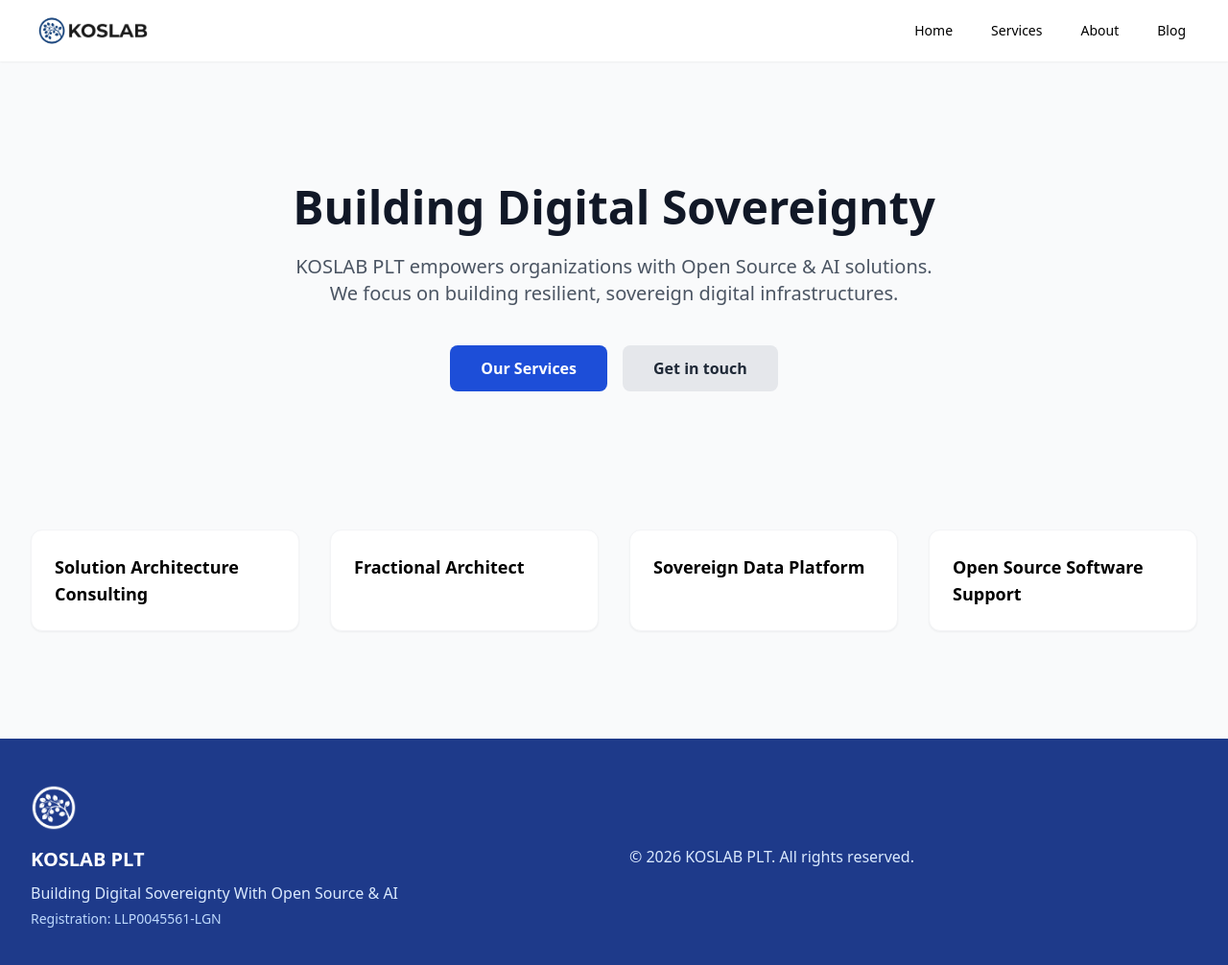
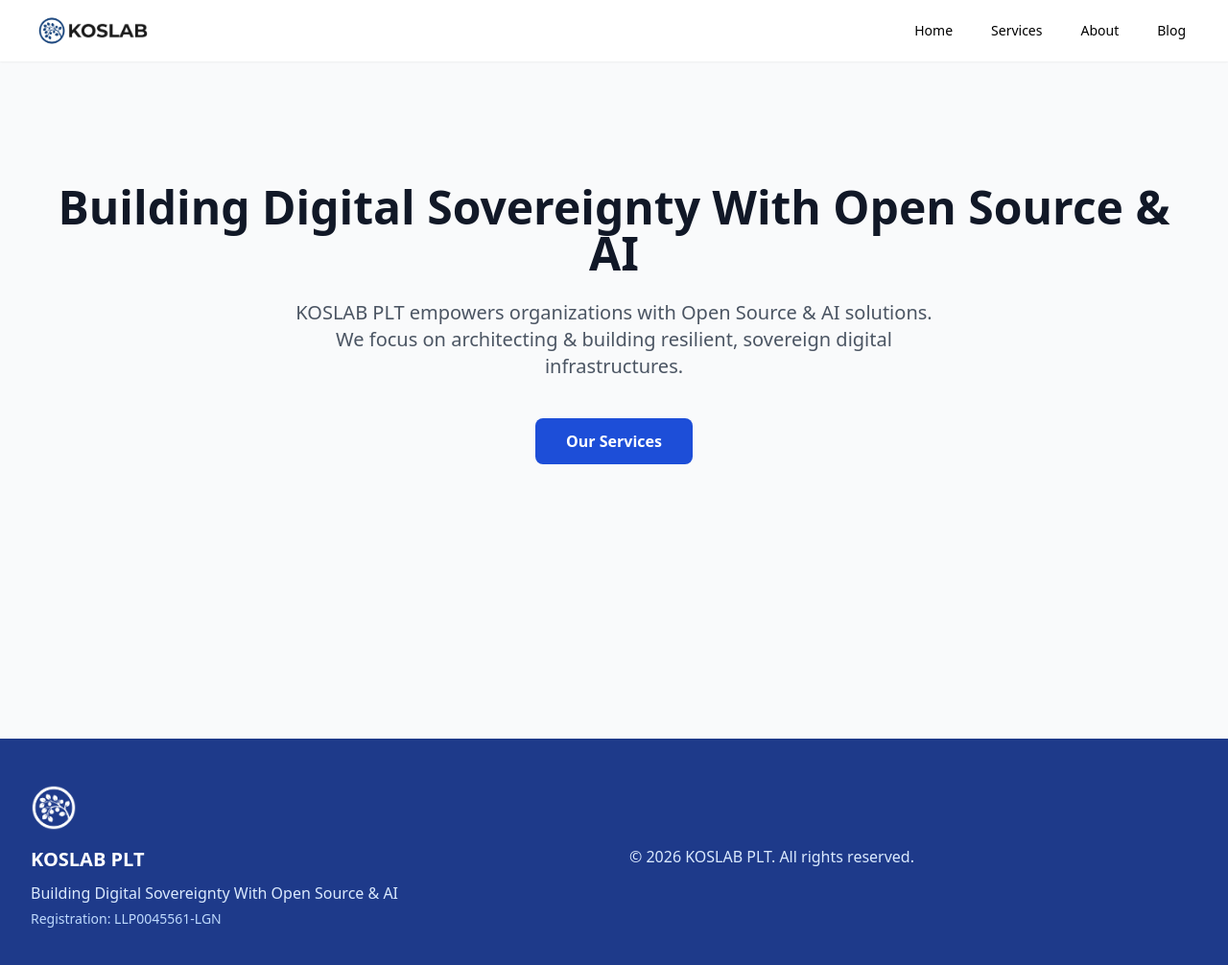
Before and after one commit to koslab/koslab.github.io, a Jekyll site: the page built from index.md, in a window 1280 px wide and 1032 px high. Shown: the top 1006 px of the window at 96% size. Built offline with Jekyll 4.4.1, drawn with Linux system fonts in a browser that asks for light colours.

Commit message:
simplify front page

```diff
--- a/index.md
+++ b/index.md
@@ -4,20 +4,11 @@ title: Home
 ---
 
 <div class="text-center py-20">
-    <h1 class="text-5xl font-extrabold text-gray-900 mb-6">Building Digital Sovereignty</h1>
+    <h1 class="text-5xl font-extrabold text-gray-900 mb-6">Building Digital Sovereignty With Open Source & AI</h1>
     <p class="text-xl text-gray-600 mb-10 max-w-2xl mx-auto">
-        KOSLAB PLT empowers organizations with Open Source & AI solutions. We focus on building resilient, sovereign digital infrastructures.
+        KOSLAB PLT empowers organizations with Open Source & AI solutions. We focus on architecting & building resilient, sovereign digital infrastructures.
     </p>
     <div class="flex justify-center space-x-4">
         <a href="/services" class="bg-brand text-white px-8 py-3 rounded-lg font-semibold hover:bg-brand-dark transition">Our Services</a>
-        <a href="/contact" class="bg-gray-200 text-gray-800 px-8 py-3 rounded-lg font-semibold hover:bg-gray-300 transition">Get in touch</a>
     </div>
 </div>
-
-<div class="grid md:grid-cols-4 gap-8 my-16">
-    {% for type in site.business_types %}
-    <div class="p-6 bg-white rounded-xl shadow-sm border border-gray-100 hover:shadow-md transition">
-        <h3 class="text-lg font-semibold capitalize">{{ type }}</h3>
-    </div>
-    {% endfor %}
-</div>
```
